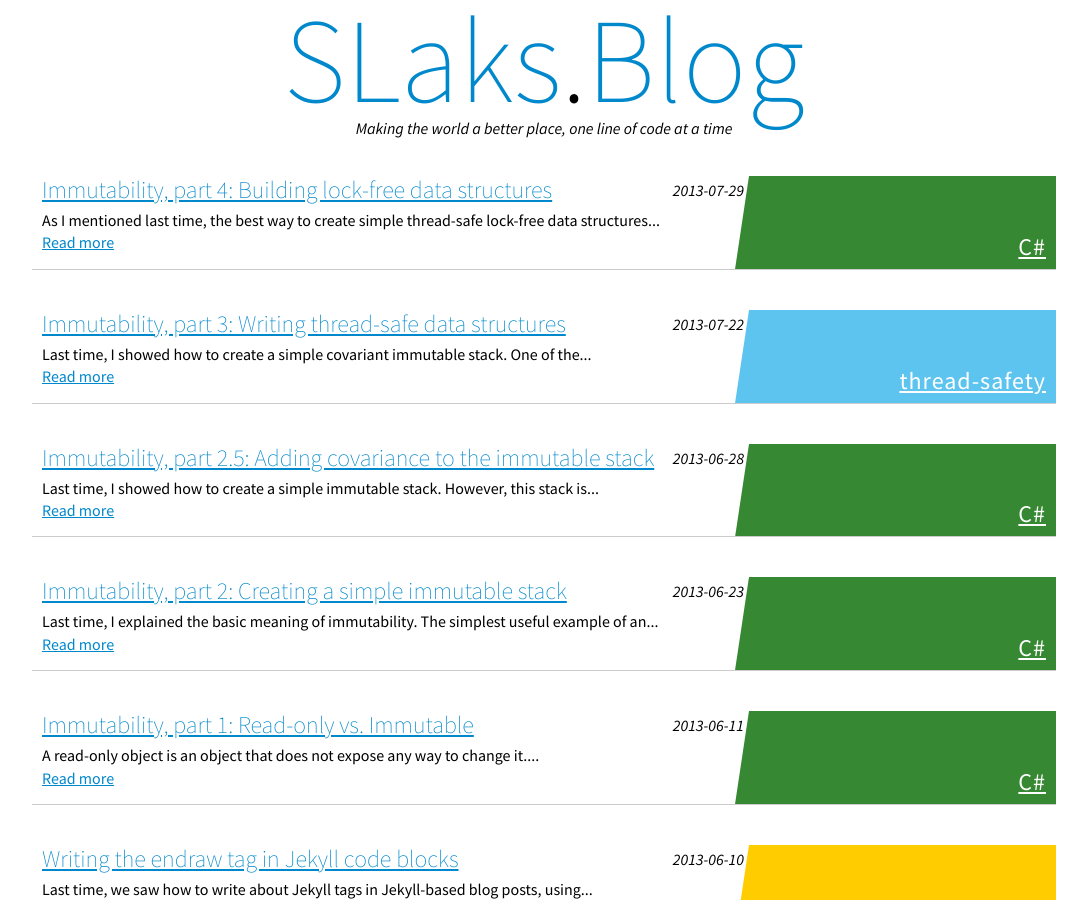
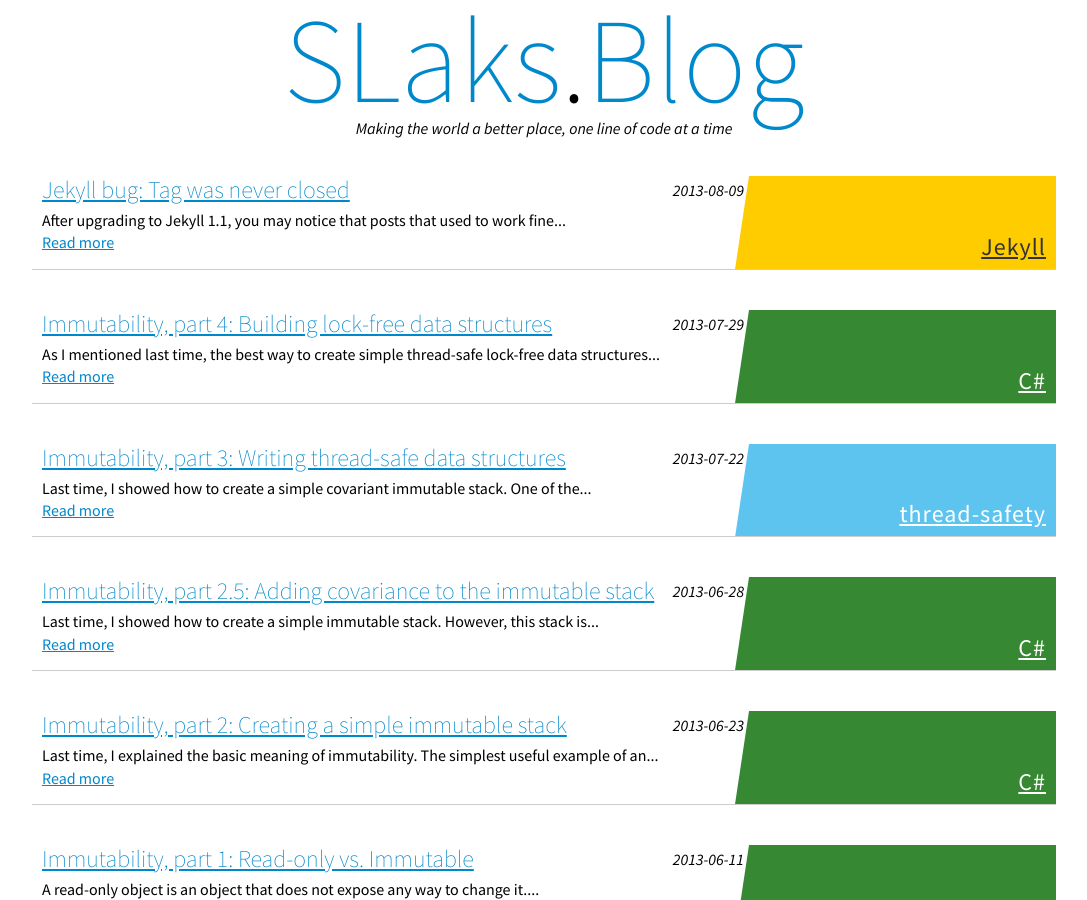
Before and after one commit to SLaks/SLaks.Blog, a Jekyll site: the page built from index.html, in a window 1280 px wide and 900 px high. Shown: the whole window, without its empty margins (96-1183 px from the left). Built offline with Jekyll 4.4.1, drawn with Linux system fonts in a browser that asks for light colours; Markdown is read by kramdown in place of the engine named in the settings.

Commit message:
Post: Jekyll bug: Tag was never closed
See mojombo/jekyll#1401

````diff
--- a/_config.yml
+++ b/_config.yml
@@ -4,7 +4,7 @@
 
 port:        8775
 
-excerpt_separator: N/A-------N/A... Workaround for https://github.com/mojombo/jekyll/issues/1401
+excerpt_separator: ""   # Workaround for https://github.com/mojombo/jekyll/issues/1401
 
 markdown:    redcarpet
 redcarpet:
--- /dev/null
+++ b/_posts/2013-08-09-jekyll-tag-was-never-closed.md
@@ -0,0 +1,64 @@
+---
+title: "Jekyll bug: Tag was never closed"
+layout: "post"
+categories: [Jekyll, Liquid, bugs]
+---
+
+{% assign openTag = '{%' %}
+
+After upgrading to Jekyll 1.1, you may notice that posts that used to work fine now give an error like `tag was never closed`.  These errors can appear for no apparent reason; the tags will appear to be correctly closed.
+
+This error occurs if the first blank line in the post is inside a Jekyll block (eg, `{{ openTag }} raw %}` or `{{ openTag }} highlight %}`).
+
+The bug is caused by a change in Jekyll's post excerpt support.
+
+As of version 1.0, Jekyll creates an [excerpt](https://github.com/mojombo/jekyll/issues/837) for every post in your site, containing the first paragraph of text in that post (this allows post listings to display snippets of content).  By default, the excerpt contains all text until the first blank line (double-newline); this separator can be changed by setting `excerpt_separator` in `_config.yml`.
+
+The problem came in Jekyll 1.1.0, which [parses Jekyll tags in post excerpts](https://github.com/mojombo/jekyll/pull/1302).  Now, after extracting the first paragraph of text, the excerpt is parsed as Liquid markup so that tags in the excerpt work correctly.  However, if you wrote posts without specifically designing them for excerpts, the excerpt can end in the middle of a Liquid tag, resulting in this error.
+
+Here is an example of the bug:
+
+<div class="jekyll"></div>
+```
+{% raw %}
+---
+title: "Buggy post"
+---
+This is an example of a post with some code:
+{% highlight html %}
+<html xmlns="http://www.w3.org/1999/xhtml">
+<head><title></title></head>
+
+<body></body>
+</html>
+{% endhighlight %}
+{% endraw %}
+```
+
+Jekyll will extract the following excerpt:
+
+<div class="jekyll"></div>
+```
+{% raw %}
+This is an example of a post with some code:
+{% highlight html %}
+<html xmlns="http://www.w3.org/1999/xhtml">
+<head><title></title></head>
+{% endraw %}
+```
+
+This excerpt will result in `Liquid Exception: highlight tag was never closed in buggy-post.txt`, since the `{{ openTag }} highlight %}` tag is never closed.
+
+To fix this, you can either fix every post so that the excerpt is valid Liquid markup, or prevent Jekyll from generating the excerpts in the first place.
+Jekyll does not [yet](https://github.com/mojombo/jekyll/pull/1386) have a way to disable excerpts entirely, so the next-best option is to configure it so that the excerpts are always valid Liquid.
+
+You can do this by setting `excerpt_separator` to a nonsense string that never appears in your posts, so that the excerpt will include the entire post (which is already known to be valid markup).
+Better yet, you can set `excerpt_separator` to an empty string, so that the excerpt will end immediately.  This will reduce the amount of work that Jekyll needs to do, making your site build slightly faster.
+
+In short, this bug can be fixed by adding the following line to `_config.yml`:
+
+```
+excerpt_separator: ""   # Workaround for http://blog.slaks.net{{ page.url }}
+```
+
+Once [#1386](https://github.com/mojombo/jekyll/pull/1386) is released, this line will disable excerpts entirely, adding another miniscule performance boost.
````
